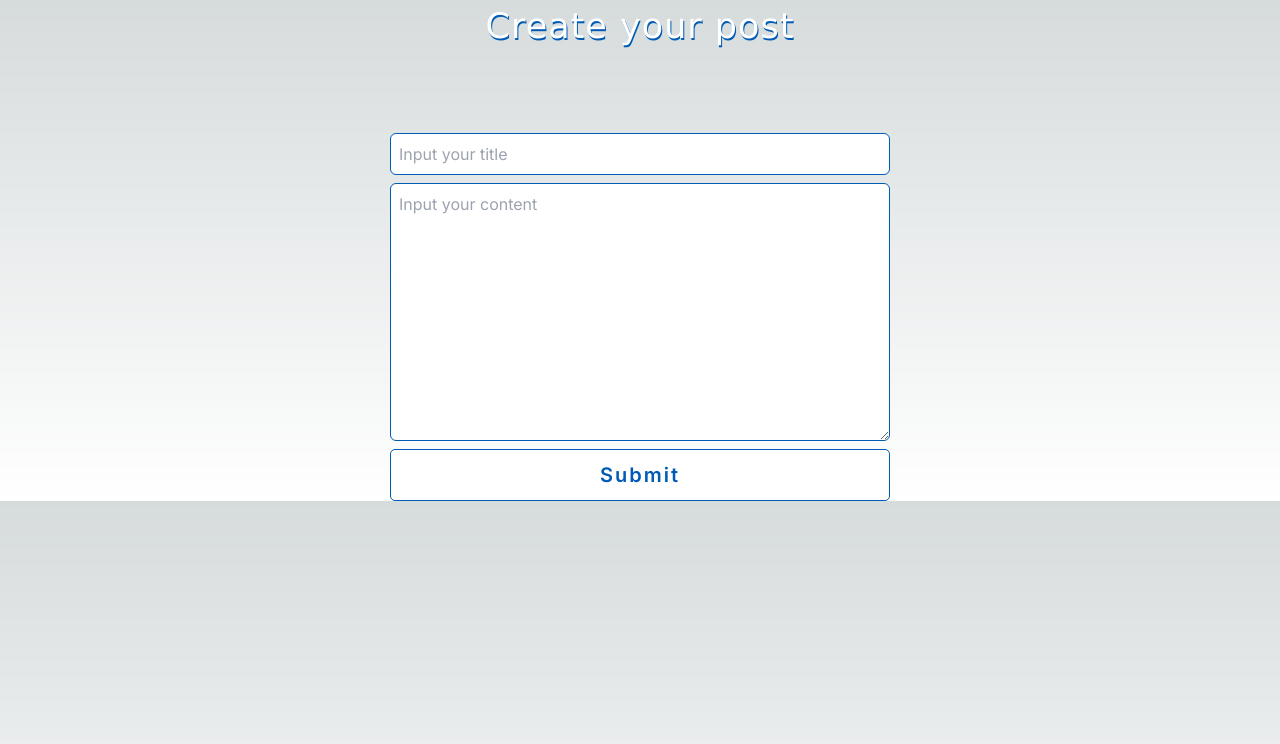
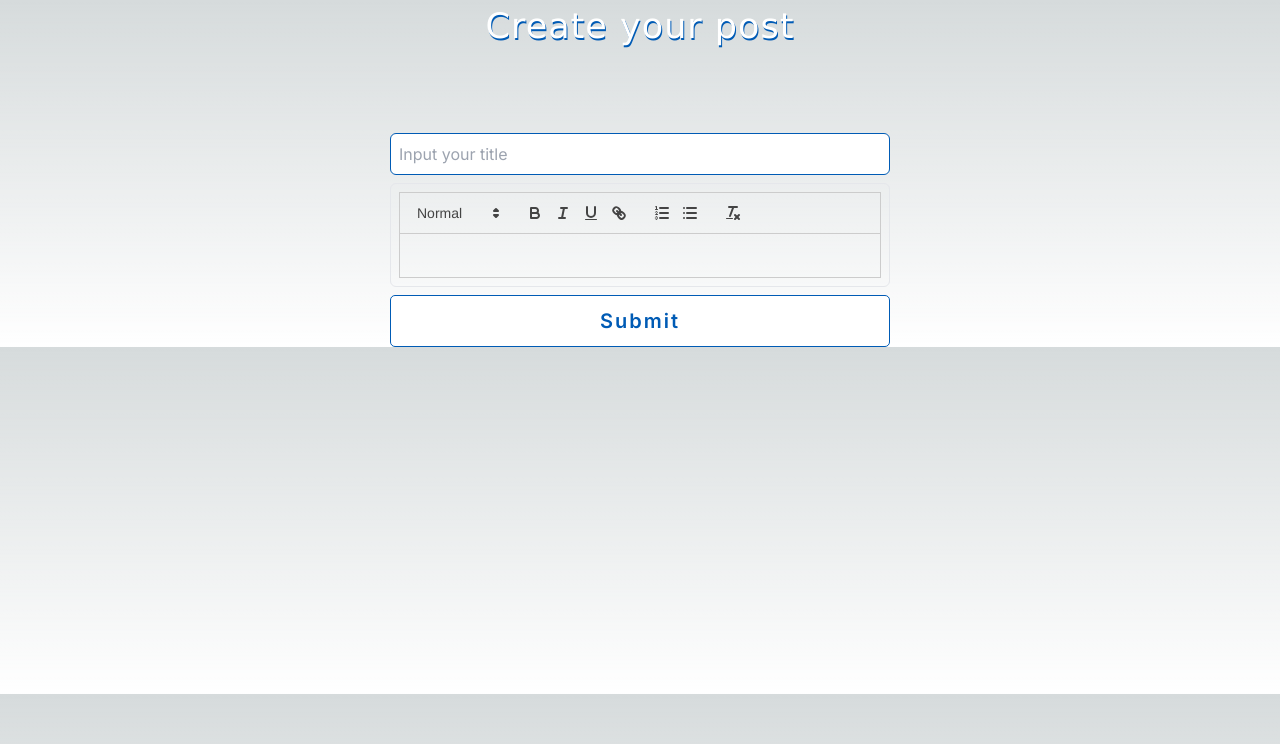
Before and after one commit to fatimaasebbane/Thinkable-Challenge, a Next.js app: page /pages/create in a window 1280 px wide. Shown: the top 744 px of the page. Built offline with nearby package versions, Linux system fonts and the light colour scheme.

Commit message:
add Iditer text

```diff
--- a/package.json
+++ b/package.json
@@ -14,9 +14,11 @@
     "dotenv": "^16.4.5",
     "mongodb": "^6.6.2",
     "next": "14.2.3",
+    "quill": "^2.0.2",
     "react": "^18",
     "react-dom": "^18",
-    "react-icons": "^5.2.1"
+    "react-icons": "^5.2.1",
+    "react-quill": "^2.0.0"
   },
   "devDependencies": {
     "@prisma/client": "^5.14.0",
--- a/src/app/item_post.tsx
+++ b/src/app/item_post.tsx
@@ -29,7 +29,11 @@ const Item: React.FC<Props> = ({ post }) => {
             <div className="container_copy">
                 <h3>{post.createdAt}</h3>
                 <h1>{post.title}</h1>
-                <p>{post.content}</p>
+                <div style={{fontSize:"20px"}}
+                className="mb-4"
+                dangerouslySetInnerHTML={{ __html: post.content }}
+                ></div>
+                <br></br>
                 <a className="btn_primary" onClick={() => router.push(`/pages/show/${post.id}`)}>Read More</a>
                 <div className='flex justify-end mt-4'>
                     <button
--- a/src/app/pages/create/page.tsx
+++ b/src/app/pages/create/page.tsx
@@ -1,35 +1,40 @@
-"use client"
+"use client";
 
-import { useRouter } from 'next/navigation'
-import React, { useState } from 'react'
-import '../../styles/create.css'
+import { useRouter } from 'next/navigation';
+import React, { useState } from 'react';
+import dynamic from 'next/dynamic';
+import '../../styles/create.css';
+import 'react-quill/dist/quill.snow.css';
+const ReactQuill = dynamic(() => import('react-quill'), { ssr: false });
+
 
 const Page = () => {
-    const [title, setTitle] = useState('')
-    const [content, setContent] = useState('')
-    const [isLoading, setIsLoading] = useState<boolean>(false)
-    const router = useRouter()
+    const [title, setTitle] = useState('');
+    const [content, setContent] = useState('');
+    const [isLoading, setIsLoading] = useState<boolean>(false);
+    const router = useRouter();
 
-    const handleSubmit = async (e: any) => {
-        e.preventDefault()
+    const handleSubmit = async (e: React.FormEvent) => {
+        e.preventDefault();
 
-        setIsLoading(true)
+        setIsLoading(true);
         await fetch('/posts', {
             method: 'POST',
             headers: {
                 'Content-Type': 'application/json'
             },
             body: JSON.stringify({
-                title, content
+                title,
+                content
             })
         }).then((res) => {
-            console.log(res)
+            console.log(res);
         }).catch((e) => {
-            console.log(e)
-        })
+            console.log(e);
+        });
 
-        setIsLoading(false)
-        router.push('/')
+        setIsLoading(false);
+        router.push('/');
     }
 
     return (
@@ -37,13 +42,23 @@ const Page = () => {
             <div className='title_crt'>
                 Create your post
             </div>
-        <form className='w-[500px] mx-auto pt-20 flex flex-col gap-2' onSubmit={handleSubmit}>
-            <input type="text" placeholder='Input your title' value={title} onChange={(e) => setTitle(e.target.value)} className='w-full border p-2 rounded-md' />
-            <textarea rows={10} placeholder='Input your content' value={content} onChange={(e) => setContent(e.target.value)} className='w-full border p-2 rounded-md' />
-            <button disabled={isLoading}>{isLoading ? 'Loading ...' : 'Submit'}</button>
-        </form>
+            <form className='w-[500px] mx-auto pt-20 flex flex-col gap-2' onSubmit={handleSubmit}>
+                <input
+                    type="text"
+                    placeholder='Input your title'
+                    value={title}
+                    onChange={(e) => setTitle(e.target.value)}
+                    className='w-full border p-2 rounded-md'
+                />
+                <ReactQuill
+                    value={content}
+                    onChange={setContent}
+                    className='w-full border p-2 rounded-md'
+                />
+                <button disabled={isLoading}>{isLoading ? 'Loading ...' : 'Submit'}</button>
+            </form>
         </div>
     )
 }
 
-export default Page
+export default Page;
--- a/src/app/pages/show/[id]/page.tsx
+++ b/src/app/pages/show/[id]/page.tsx
@@ -45,9 +45,11 @@ const ShowPost: React.FC = () => {
             <div className="card first">
               <h1 className="title_post">{post.title}</h1>
               <p className="date">{post.createdAt}</p>
-              <p className="text">
-                {post.content}
-                </p>
+              <div
+                className="mb-4"
+                dangerouslySetInnerHTML={{ __html: post.content }}
+                >
+                </div>
               </div>
           </div>
         </div>
--- a/src/app/pages/update/[id]/page.tsx
+++ b/src/app/pages/update/[id]/page.tsx
@@ -3,6 +3,9 @@
 import { useRouter } from 'next/navigation'
 import React, { useEffect, useState } from 'react'
 import '../../../styles/create.css'
+import ReactQuill from 'react-quill';
+import 'react-quill/dist/quill.snow.css';
+
 
 const Page = ({ params }: { params: { id: string } }) => {
 
@@ -59,8 +62,13 @@ const Page = ({ params }: { params: { id: string } }) => {
             </div>
         <form className='w-[500px] mx-auto pt-20 flex flex-col gap-2' onSubmit={handleSubmit}>
             <input type="text" placeholder='Input your title' value={title} onChange={(e) => setTitle(e.target.value)} className='w-full border p-2 rounded-md' />
-            <textarea rows={10} placeholder='Input your content' value={content} onChange={(e) => setContent(e.target.value)} className='w-full border p-2 rounded-md' />
-            <button disabled={isLoading}>{isLoading ? 'Loading ...' : 'Update'}</button>
+        <ReactQuill
+            value={content}
+            onChange={setContent}
+            placeholder="Input your content"
+            className='w-full border p-2 rounded-md'/>
+
+ <button disabled={isLoading}>{isLoading ? 'Loading ...' : 'Update'}</button>
         </form>
         </div>
     )
```
Also changed, not shown: 2 other files (tests, documents, lock files or other folders).
